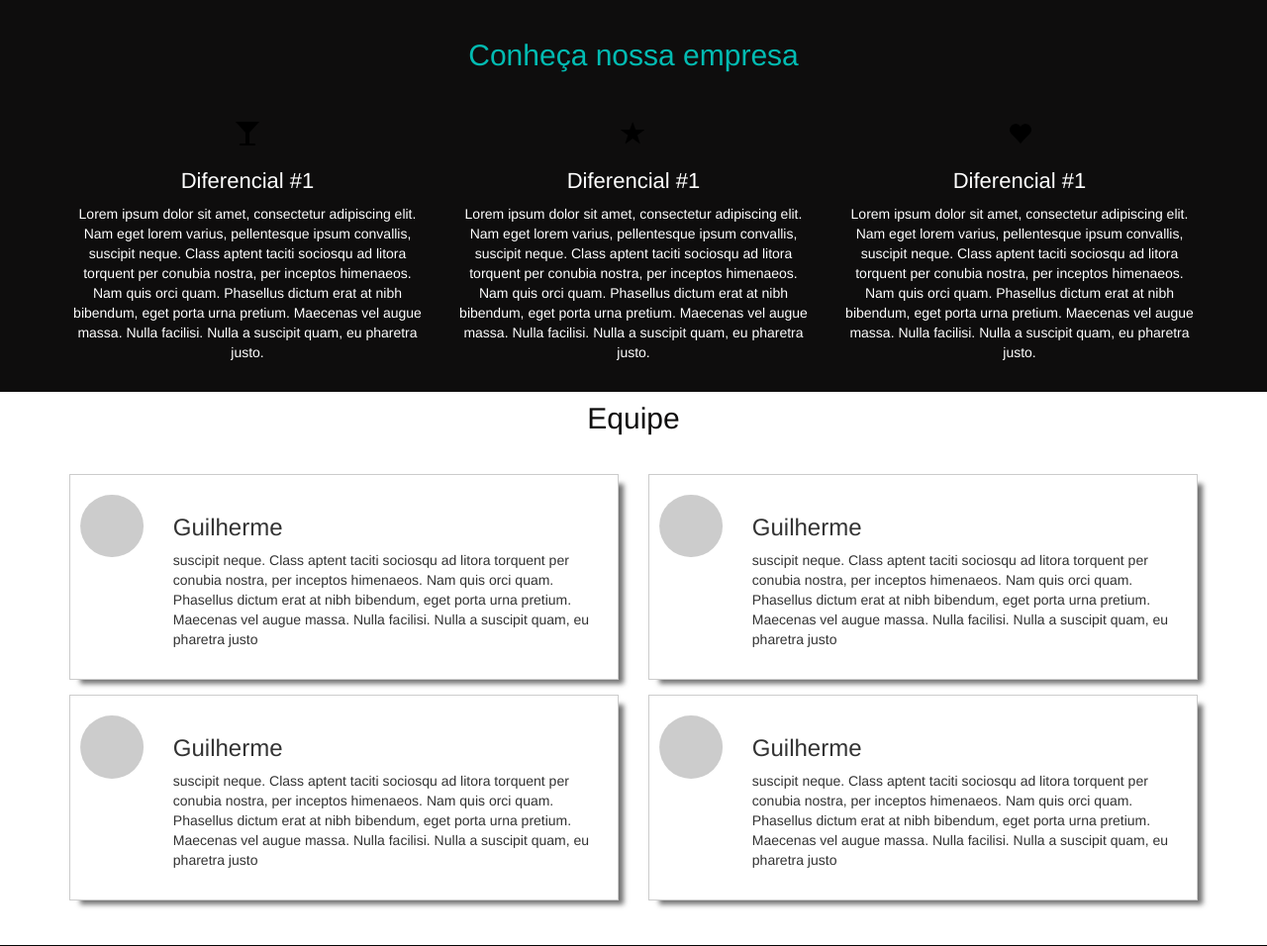
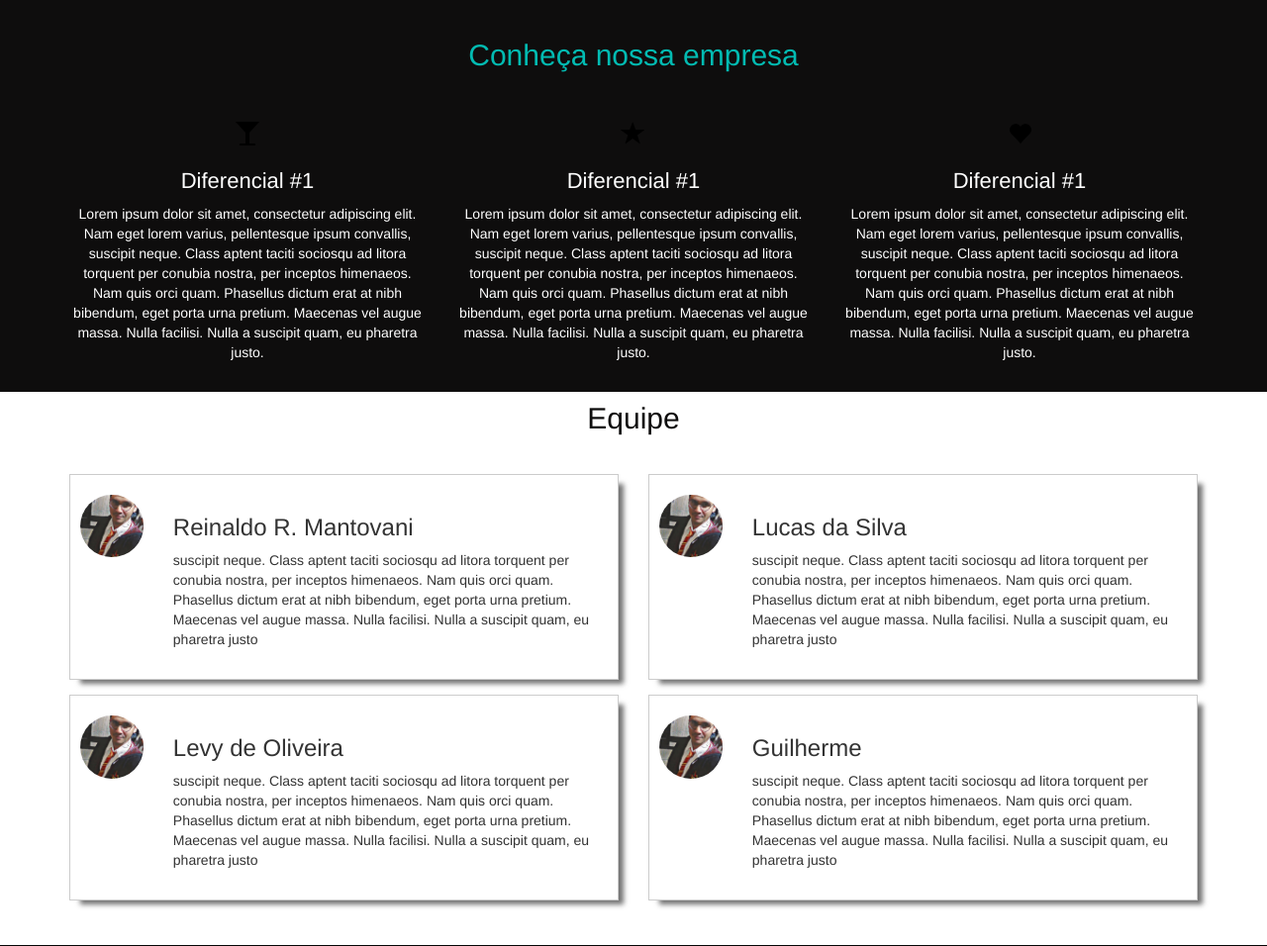
Before and after one commit to ReinaldoMantovani/simple-site, a PHP site: page / in a window 1280 px wide. Shown: the part 1064-2020 px from the top of the page at 99% size. Run offline with PHP 8.4, Linux system fonts and the light colour scheme.

Commit message:
change user img

```diff
--- a/css/style.css
+++ b/css/style.css
@@ -170,6 +170,7 @@ section.equipe h2{
 	transform: translate(-50%,0%);
 }
 
+
 .user-picture-child{
 	position: absolute;
 	left: 0;
@@ -177,7 +178,9 @@ section.equipe h2{
 	width: 100%;
 	border-radius: 50%;
 	height: 100%;
-	background-color:#ccc;
+	background-image: url('../images/user.jpg');
+	background-size: cover;
+
 }
 
 section.final-site{
--- a/index.php
+++ b/index.php
@@ -105,11 +105,13 @@
                         <div class="row">
                             <div class="col-md-2">
                                 <div class="user-picture">
+
                                   <div class="user-picture-child"></div>
+
                                 </div>
                             </div>
                             <div class="col-md-10">
-                                <h3>Guilherme</h3>
+                                <h3>Reinaldo R. Mantovani</h3>
                                 <p>suscipit neque. Class aptent taciti sociosqu ad litora torquent per conubia nostra, per inceptos himenaeos. Nam quis orci quam. Phasellus dictum erat at nibh bibendum, eget porta urna pretium. Maecenas vel augue massa. Nulla facilisi. Nulla a suscipit quam, eu pharetra justo</p>
                             </div>
                         </div>
@@ -125,7 +127,7 @@
                                 </div>
                             </div>
                             <div class="col-md-10">
-                                <h3>Guilherme</h3>
+                                <h3>Lucas da Silva</h3>
                                 <p>suscipit neque. Class aptent taciti sociosqu ad litora torquent per conubia nostra, per inceptos himenaeos. Nam quis orci quam. Phasellus dictum erat at nibh bibendum, eget porta urna pretium. Maecenas vel augue massa. Nulla facilisi. Nulla a suscipit quam, eu pharetra justo</p>
                             </div>
                         </div>
@@ -140,7 +142,7 @@
                                 </div>
                             </div>
                             <div class="col-md-10">
-                                <h3>Guilherme</h3>
+                                <h3>Levy de Oliveira</h3>
                                 <p>suscipit neque. Class aptent taciti sociosqu ad litora torquent per conubia nostra, per inceptos himenaeos. Nam quis orci quam. Phasellus dictum erat at nibh bibendum, eget porta urna pretium. Maecenas vel augue massa. Nulla facilisi. Nulla a suscipit quam, eu pharetra justo</p>
                             </div>
                         </div>
```
Also changed, not shown: images/user.jpg (added), images/user2.jpg (added), images/user3.jpg (added), images/user4.jpg (added).
